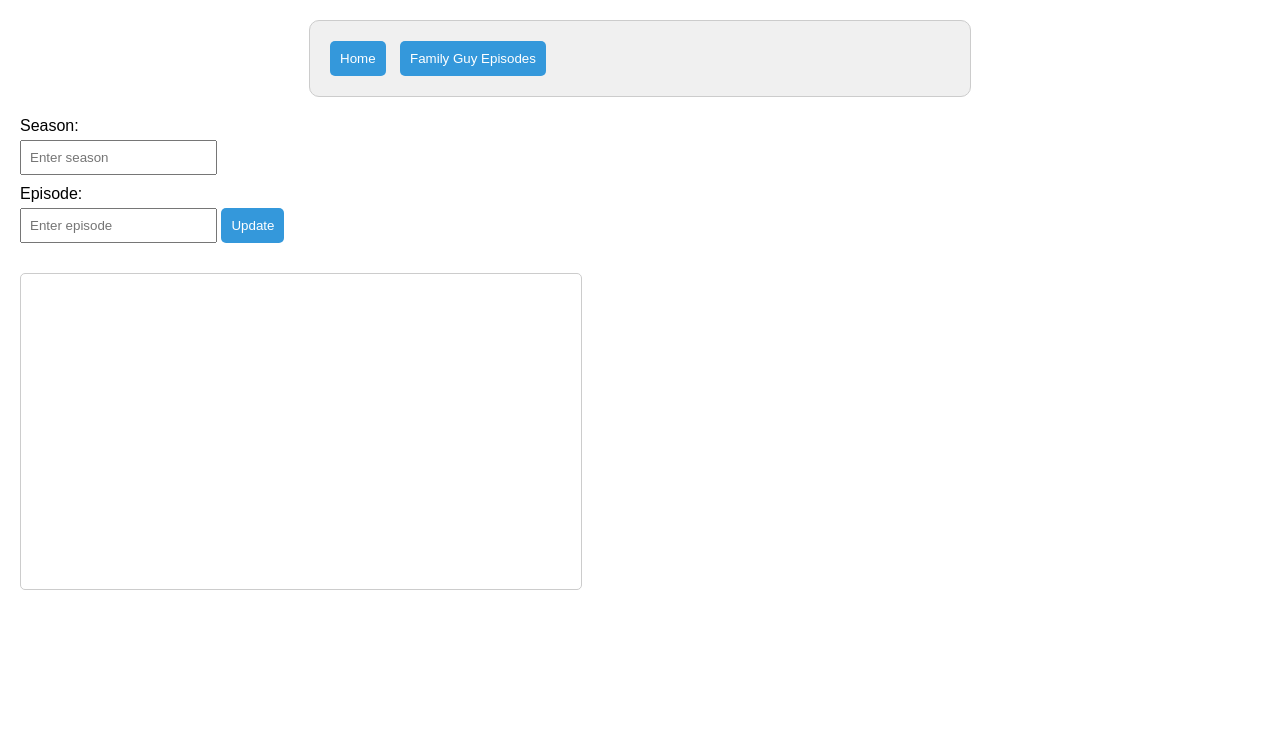
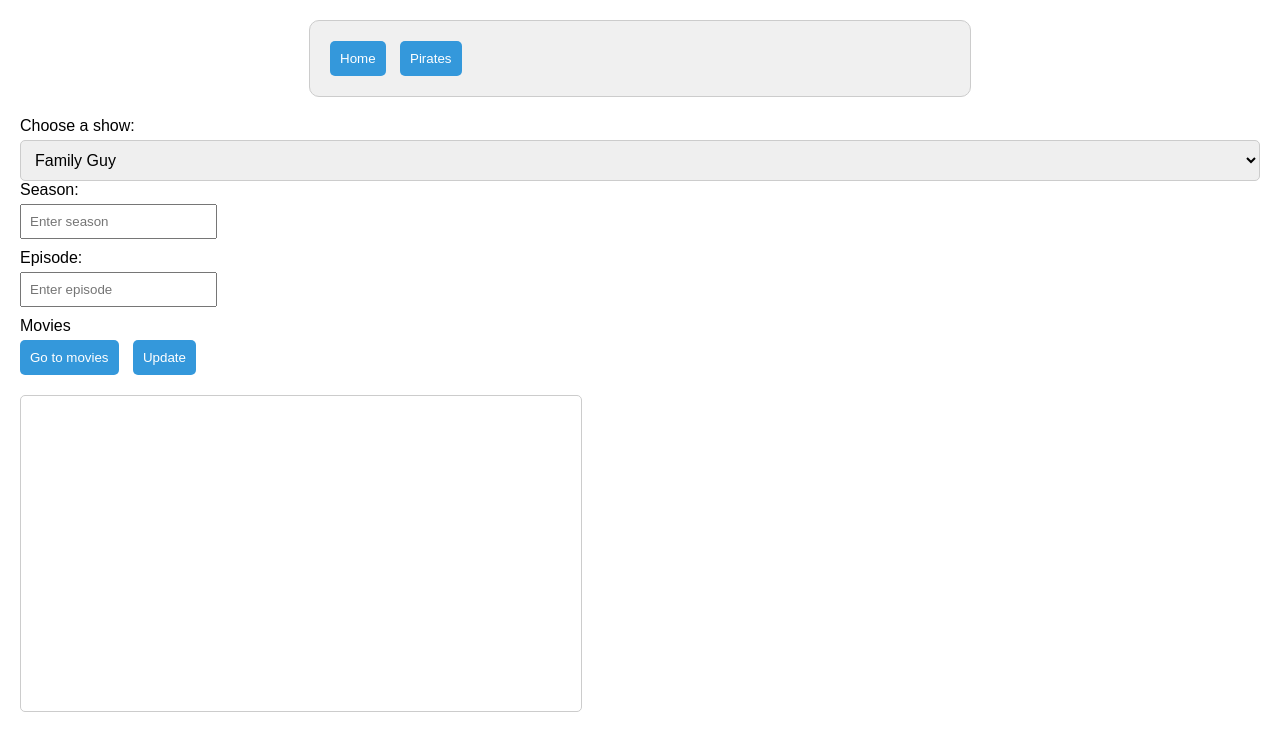
Before and after one commit to Hawkking-cloud/hwkgweb, a plain HTML site: page pirates.html in a window 1280 px wide. Drawn offline with Linux system fonts and the light colour scheme.

Commit message:
updated n changed name

```diff
--- a/fguy.html
+++ b/pirates.html
@@ -60,21 +60,66 @@
             border-radius: 5px;
             cursor: pointer;
         }
+        .select-container {
+            width: 200px;
+            margin-bottom: 20px;
+        }
+
+        /* Style the selection box itself */
+        select {
+            width: 100%;
+            padding: 10px;
+            font-size: 16px;
+            border: 1px solid #ccc;
+            border-radius: 5px;
+            box-sizing: border-box;
+        }
+
+        /* Style the button on hover */
+        button:hover {
+            background-color: #45a049;
+        }
+
+        /* Additional styling for demonstration purposes */
+        body {
+            font-family: Arial, sans-serif;
+            margin: 20px;
+        }
     </style>
 </head>
 <body>
 
     <div class="box">
         <button class="button" onclick="openPage('index.html')">Home</button>
-        <button class="button">Family Guy Episodes</button>
+        <button class="button">Pirates</button>
     </div>
+	<label for="cars">Choose a show:</label>
 
+    <select name="cars" id="show">
+      <option value="1434">Family Guy</option>
+      <option value="1433">American Dad</option>
+      <option value="1403">Marvels Agents of shield</option>
+      <option value="1996">The Flintstones</option>
+      <option value="tt2861424">Rick and Morty</option>
+      <option value="tt6226232">Young Sheldon</option>
+      <option value="tt0168366">Pokemon(1997)</option>
+      <option value="tt0903747">Breaking Bad</option>
+      <option value="tt1586680">Shameless</option>
+      <option value="tt3032476">Better Call Saul</option>
+      <option value="tt0055683">The Jetsons</option>
+      <option value="tt14837566">Captain Laserhawk: A Blood Dragon</option>
+      <option value="tt6524350">Big Mouth(gay warning)</option>
+
+
+
+    </select>
     <label for="season">Season:</label>
     <input type="text" id="season" placeholder="Enter season">
 
     <label for="episode">Episode:</label>
     <input type="text" id="episode" placeholder="Enter episode">
-
+    <label >Movies</label>
+       <button onclick="openPage('movies.html')">Go to movies</button>
     <button onclick="updateIframe()">Update</button>
 
     <br>
@@ -90,9 +135,14 @@
             // Get values from textboxes
             var season = document.getElementById("season").value;
             var episode = document.getElementById("episode").value;
+            var show = document.getElementById("show").value;
 
-            // Construct the video URL based on the entered values
-            var videoUrl = "https://vidsrc.xyz/embed/1434/" + season + "-" + episode;
+            // Check if the show is an IMDb ID
+            if (show.startsWith("tt")) {
+                var videoUrl = "https://vidsrc.xyz/embed/tv?imdb=" + show+"&season="+season+"&episode="+episode;
+            } else {
+                var videoUrl = "https://vidsrc.xyz/embed/" + show + "/" + season + "-" + episode;
+            }
 
             // Update the iframe source
             document.getElementById("iframe").src = videoUrl;
```
